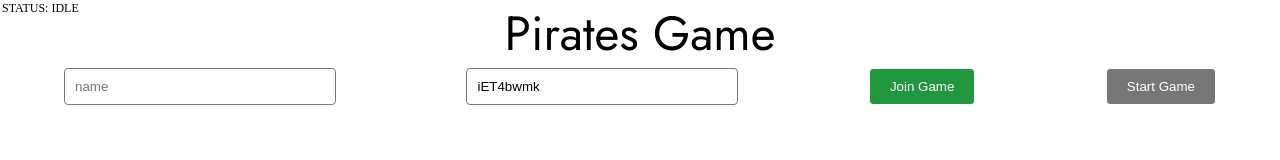
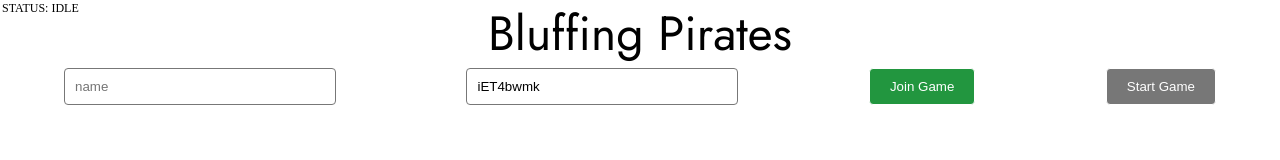
Before and after one commit to dandrewgarvin/bluffing-pirates, a website: page public/index.html in a window 1280 px wide. Drawn offline with nearby package versions, Linux system fonts and the light colour scheme; no server answers.

Commit message:
fix title and h1

```diff
--- a/public/index.html
+++ b/public/index.html
@@ -3,7 +3,7 @@
   <head>
     <meta charset="UTF-8" />
     <meta name="viewport" content="width=device-width, initial-scale=1.0" />
-    <title>Pirates</title>
+    <title>Bluffing Pirates</title>
 
     <link
       href="https://fonts.googleapis.com/css2?family=Jost:wght@300;400&display=swap"
@@ -15,7 +15,7 @@
   </head>
   <body>
     <p id="STATUS" />
-    <h1>Pirates Game</h1>
+    <h1>Bluffing Pirates</h1>
 
     <div class="meta">
       <input placeholder="name" id="player_name" type="text" />
```
